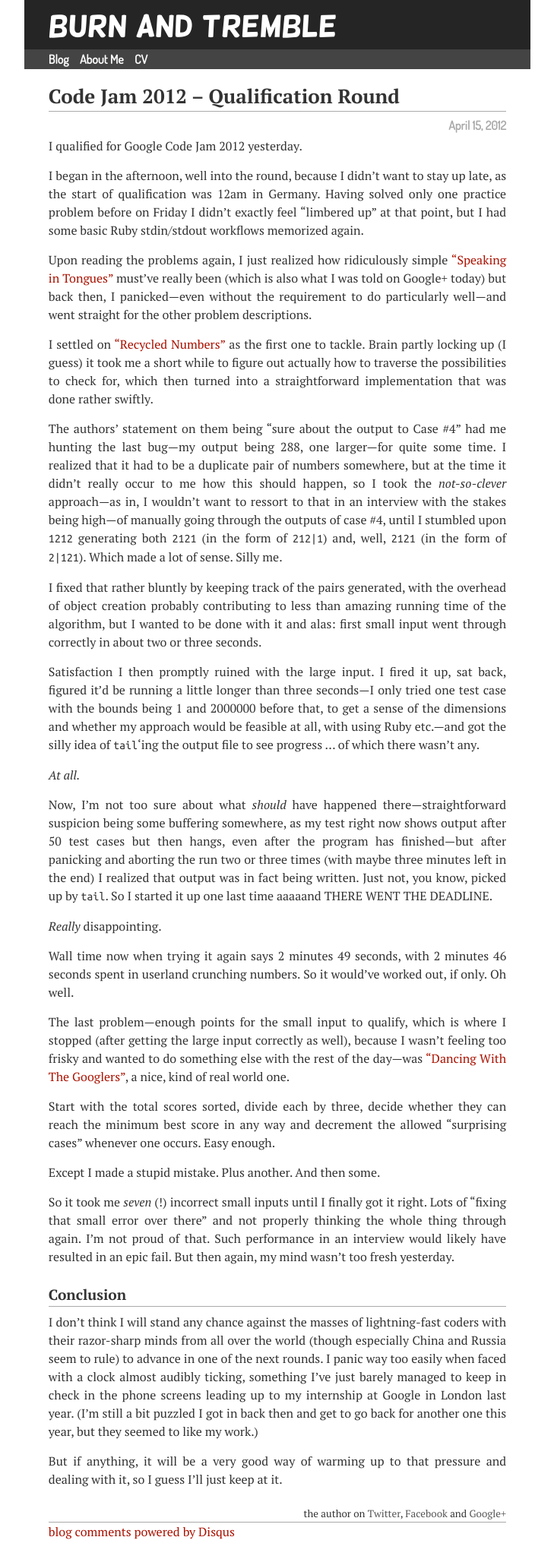
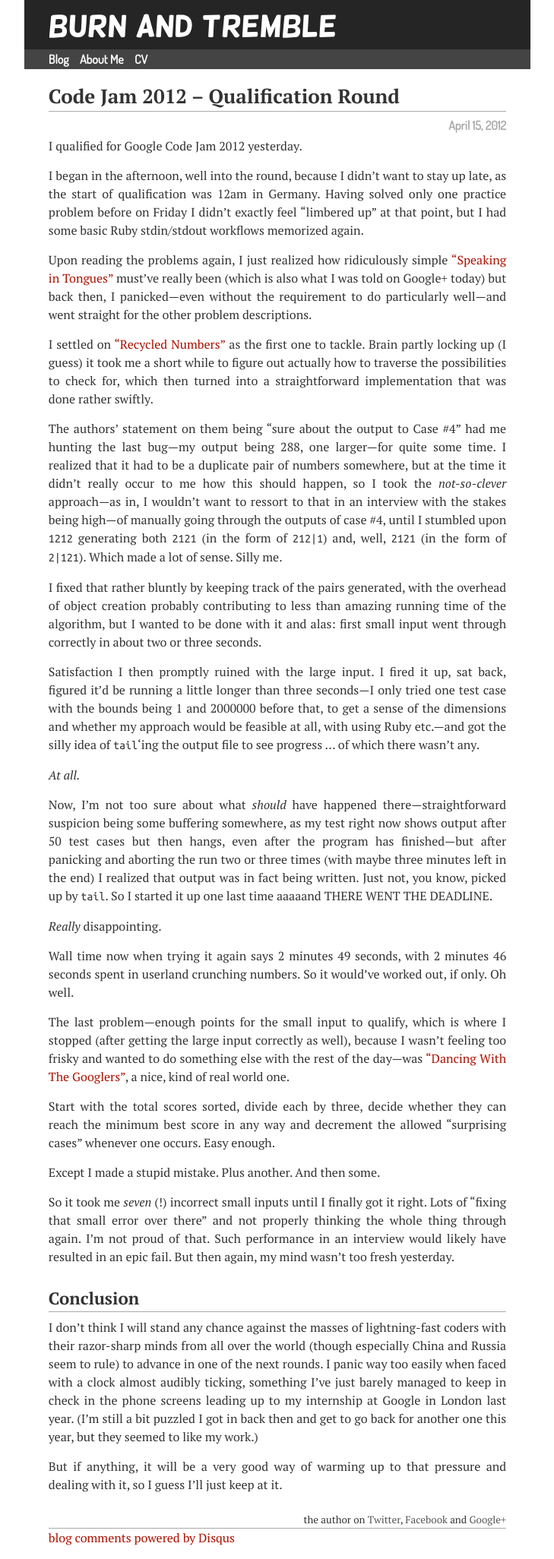
Before and after one commit to hermannloose/hermannloose.github.com, a Jekyll site: the page built from _posts/2012-04-15-codejam-qualification.md, in a window 1280 px wide. Shown: the whole page at 76% size, without its empty margins (275-1004 px from the left). Built offline with Jekyll 4.4.1, drawn with Linux system fonts in a browser that asks for light colours; comment, search, counter and statistics services are not loaded.

Commit message:
Fix heading.

```diff
--- a/_posts/2012-04-15-codejam-qualification.md
+++ b/_posts/2012-04-15-codejam-qualification.md
@@ -82,7 +82,7 @@ whole thing through again. I'm not proud of that. Such performance in an
 interview would likely have resulted in an epic fail. But then again, my mind
 wasn't too fresh yesterday.
 
-### Conclusion ###
+## Conclusion ##
 
 I don't think I will stand any chance against the masses of lightning-fast
 coders with their razor-sharp minds from all over the world (though especially
```
